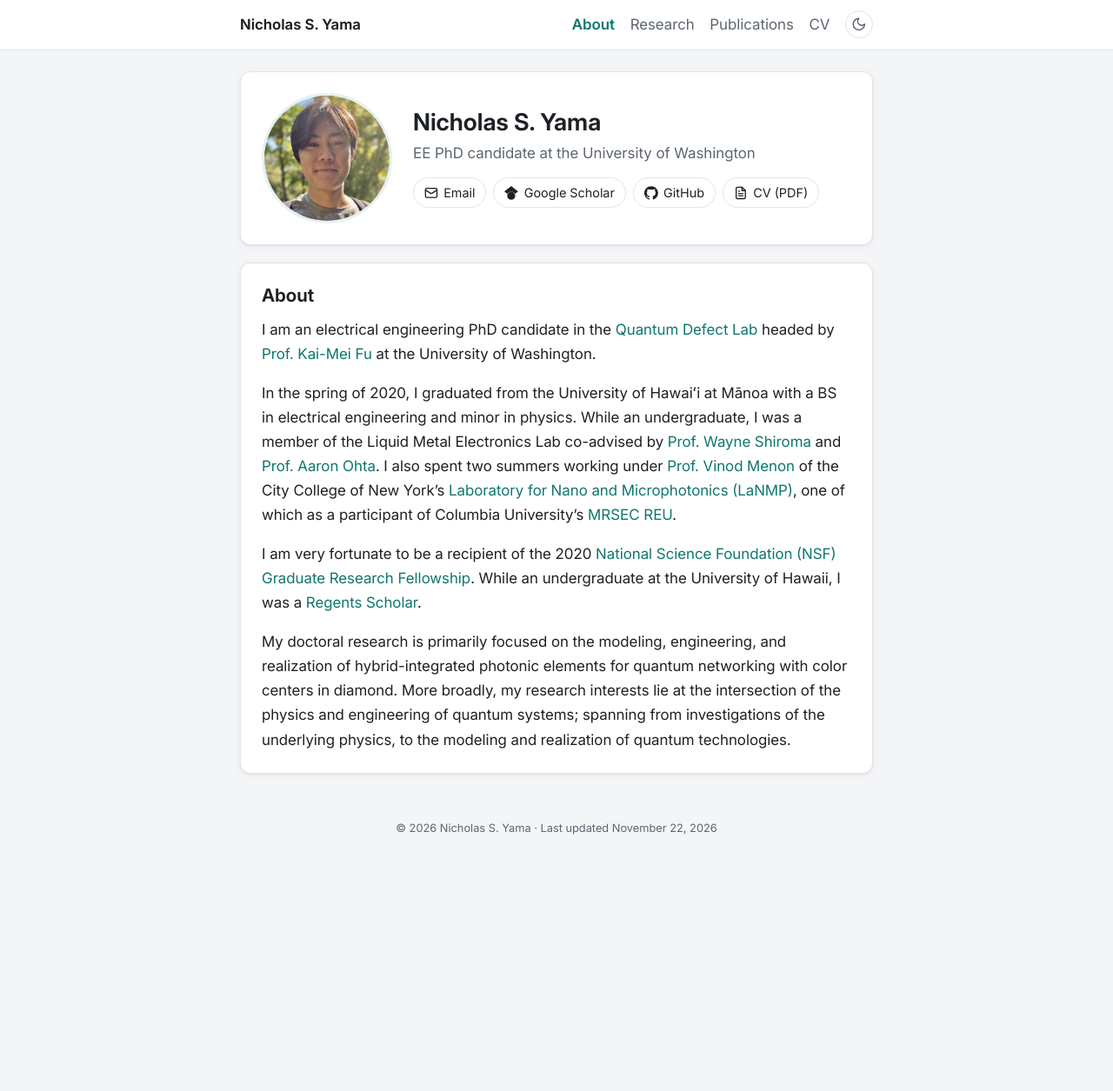
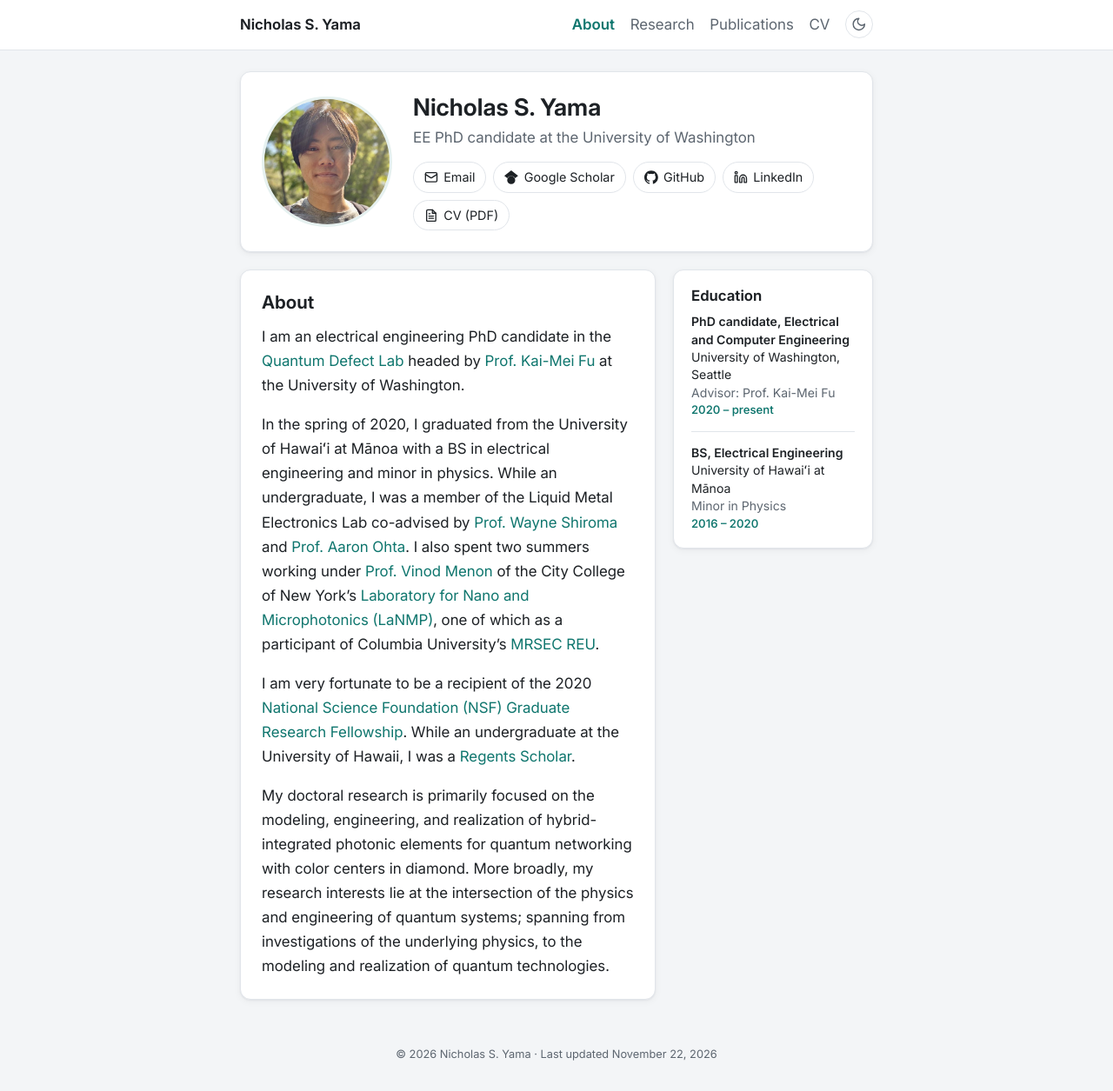
Before and after one commit to nyama8/nyama8.github.io, a Jekyll site: the page built from index.md, in a window 1280 px wide. Shown: the whole page at 87% size. Built offline with Jekyll 4.4.1, drawn with Linux system fonts in a browser that asks for light colours; before the commit the page ends 995 px from its top, so only the background shows below that.

Commit message:
About: LinkedIn link and Education side card (on top on phones)
Co-Authored-By: Claude Opus 5.5 <noreply@anthropic.com>

```diff
--- a/_config.yml
+++ b/_config.yml
@@ -15,6 +15,7 @@ author:
   email: nsyama@uw.edu
   scholar: https://scholar.google.com/citations?user=X5lPmGYAAAAJ&hl=en
   github: https://github.com/nyama8
+  linkedin: https://www.linkedin.com/in/nick-yama-359741203/
 
 # Name spellings to show in bold in author lists (as written in _data/publications.yml).
 author_names:
--- /dev/null
+++ b/_data/education.yml
@@ -0,0 +1,13 @@
+# Education, shown in the side card on the About page, NEWEST FIRST.
+# Fields: degree, school, detail (optional extra line), years.
+# Source: the old CV page (updated March 2024).
+
+- degree: PhD candidate, Electrical and Computer Engineering
+  school: University of Washington, Seattle
+  detail: "Advisor: Prof. Kai-Mei Fu"
+  years: 2020 – present
+
+- degree: BS, Electrical Engineering
+  school: University of Hawaiʻi at Mānoa
+  detail: Minor in Physics
+  years: 2016 – 2020
--- a/_includes/icon.html
+++ b/_includes/icon.html
@@ -9,6 +9,8 @@
 <svg class="icon" viewBox="0 0 24 24" aria-hidden="true" fill="currentColor"><path d="M5.242 13.769L0 9.5 12 0l12 9.5-5.242 4.269C17.548 11.249 14.978 9.5 12 9.5c-2.977 0-5.548 1.748-6.758 4.269zM12 10a7 7 0 1 0 0 14 7 7 0 0 0 0-14z"/></svg>
 {%- when "github" -%}
 <svg class="icon" viewBox="0 0 24 24" aria-hidden="true" fill="currentColor"><path d="M12 .297c-6.63 0-12 5.373-12 12 0 5.303 3.438 9.8 8.205 11.385.6.113.82-.258.82-.577 0-.285-.01-1.04-.015-2.04-3.338.724-4.042-1.61-4.042-1.61C4.422 18.07 3.633 17.7 3.633 17.7c-1.087-.744.084-.729.084-.729 1.205.084 1.838 1.236 1.838 1.236 1.07 1.835 2.809 1.305 3.495.998.108-.776.417-1.305.76-1.605-2.665-.3-5.466-1.332-5.466-5.93 0-1.31.465-2.38 1.235-3.22-.135-.303-.54-1.523.105-3.176 0 0 1.005-.322 3.3 1.23.96-.267 1.98-.399 3-.405 1.02.006 2.04.138 3 .405 2.28-1.552 3.285-1.23 3.285-1.23.645 1.653.24 2.873.12 3.176.765.84 1.23 1.91 1.23 3.22 0 4.61-2.805 5.625-5.475 5.92.42.36.81 1.096.81 2.22 0 1.606-.015 2.896-.015 3.286 0 .315.21.69.825.57C20.565 22.092 24 17.592 24 12.297c0-6.627-5.373-12-12-12"/></svg>
+{%- when "linkedin" -%}
+<svg class="icon" viewBox="0 0 24 24" aria-hidden="true" fill="none" stroke="currentColor" stroke-width="2" stroke-linecap="round" stroke-linejoin="round"><path d="M16 8a6 6 0 0 1 6 6v7h-4v-7a2 2 0 0 0-2-2 2 2 0 0 0-2 2v7h-4v-7a6 6 0 0 1 6-6z"/><rect width="4" height="12" x="2" y="9"/><circle cx="4" cy="4" r="2"/></svg>
 {%- when "cv" -%}
 <svg class="icon" viewBox="0 0 24 24" aria-hidden="true" fill="none" stroke="currentColor" stroke-width="2" stroke-linecap="round" stroke-linejoin="round"><path d="M14 2H6a2 2 0 0 0-2 2v16a2 2 0 0 0 2 2h12a2 2 0 0 0 2-2V8z"/><path d="M14 2v6h6"/><path d="M16 13H8"/><path d="M16 17H8"/><path d="M10 9H8"/></svg>
 {%- when "sun" -%}
--- a/_layouts/about.html
+++ b/_layouts/about.html
@@ -11,12 +11,38 @@ layout: default
       <li><a href="mailto:{{ site.author.email }}">{% include icon.html name="email" %}<span>Email</span></a></li>
       <li><a href="{{ site.author.scholar }}">{% include icon.html name="scholar" %}<span>Google Scholar</span></a></li>
       <li><a href="{{ site.author.github }}">{% include icon.html name="github" %}<span>GitHub</span></a></li>
+      <li><a href="{{ site.author.linkedin }}">{% include icon.html name="linkedin" %}<span>LinkedIn</span></a></li>
       <li><a href="{{ site.cv_pdf | relative_url }}" target="_blank" rel="noopener">{% include icon.html name="cv" %}<span>CV (PDF)</span></a></li>
     </ul>
   </div>
 </section>
 
-<section class="card prose">
-  <h2>About</h2>
-  {{ content }}
-</section>
+{%- comment -%}
+  Two columns on wide screens: About text on the left, side cards on the right.
+  On phones the side cards come first (above the About text).
+  Education entries are edited in _data/education.yml.
+{%- endcomment %}
+<div class="about-grid">
+  <aside class="about-side">
+    <section class="card side-card">
+      <h2>Education</h2>
+      <ul class="edu">
+        {%- for e in site.data.education %}
+        <li>
+          <p class="edu-degree">{{ e.degree }}</p>
+          <p class="edu-school">{{ e.school }}</p>
+          {%- if e.detail %}
+          <p class="edu-detail">{{ e.detail }}</p>
+          {%- endif %}
+          <p class="edu-years">{{ e.years }}</p>
+        </li>
+        {%- endfor %}
+      </ul>
+    </section>
+  </aside>
+
+  <section class="card prose about-main">
+    <h2>About</h2>
+    {{ content }}
+  </section>
+</div>
--- a/assets/css/style.css
+++ b/assets/css/style.css
@@ -237,6 +237,32 @@ img { max-width: 100%; height: auto; }
   text-decoration: none;
 }
 
+/* Below the profile: About text (left) and side cards such as Education (right). */
+.about-grid {
+  display: grid;
+  grid-template-columns: minmax(0, 1fr) 230px;
+  column-gap: 1.25rem;
+  align-items: start;
+}
+.about-main { grid-column: 1; grid-row: 1; }
+.about-side { grid-column: 2; grid-row: 1; }
+
+.side-card { padding: 1.15rem 1.25rem; }
+.side-card h2 { font-size: 1.05rem; margin-bottom: 0.6rem; }
+
+.edu { list-style: none; margin: 0; padding: 0; font-size: 0.88rem; line-height: 1.45; }
+.edu li + li { margin-top: 0.9rem; padding-top: 0.9rem; border-top: 1px solid var(--border); }
+.edu p { margin: 0; }
+.edu-degree { font-weight: 600; }
+.edu-detail { color: var(--muted); }
+.edu-years { color: var(--accent); font-size: 0.82rem; font-weight: 550; margin-top: 0.15rem; }
+
+/* Narrow screens: one column, side cards on top. */
+@media (max-width: 700px) {
+  .about-grid { grid-template-columns: 1fr; }
+  .about-main, .about-side { grid-column: auto; grid-row: auto; }
+}
+
 /* ---------- Research page ---------- */
 
 .project {
```
